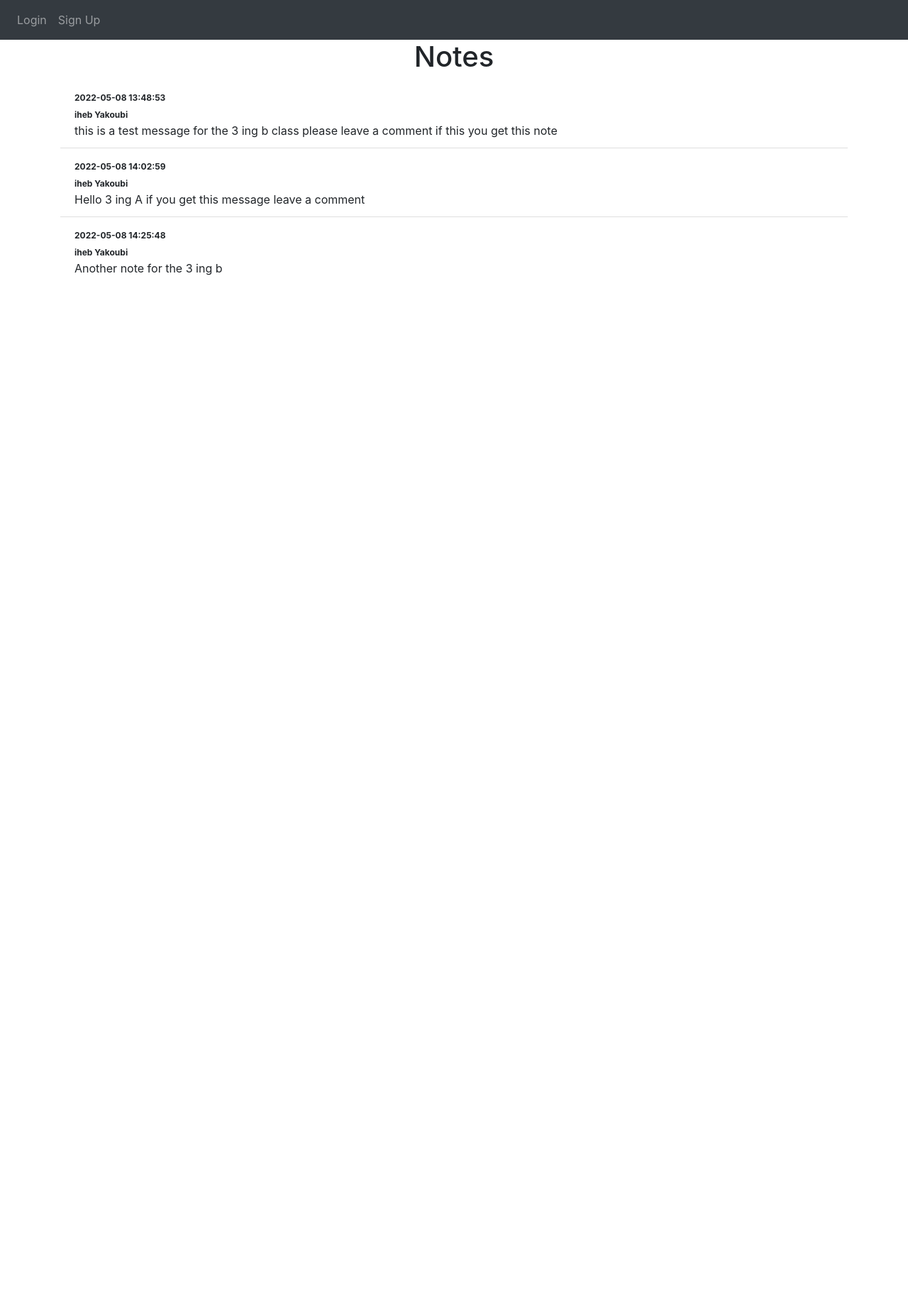
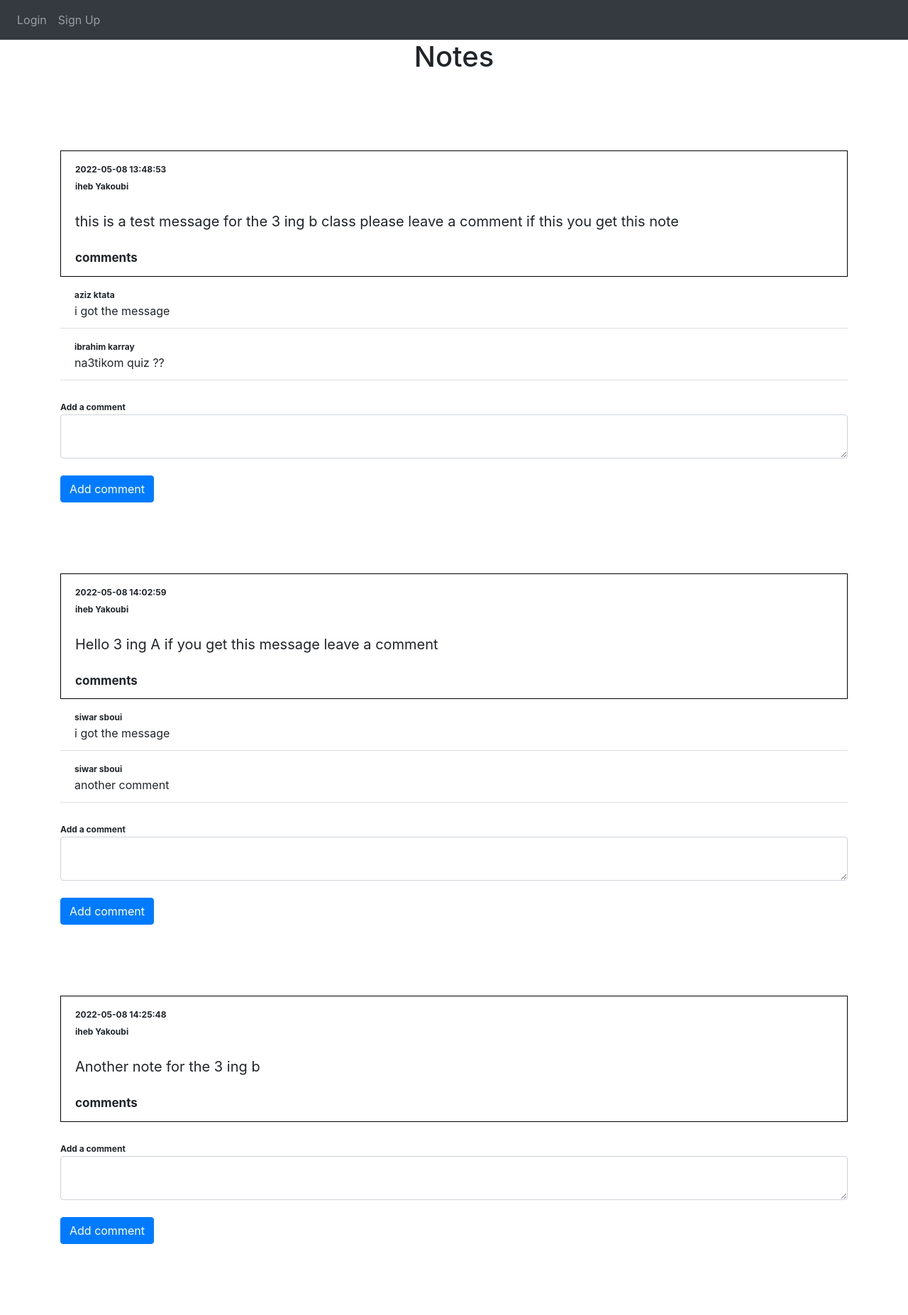
Before and after one commit to yaakoubiIheb/FlaskNotesProject, a Flask app: template website/templates/studentHome.html in a window 1280 px wide. Shown: the whole page at 71% size. Before the commit the page ends 388 px from the top, so only its background shows below. Run offline with Flask 2, Linux system fonts and the light colour scheme; the template is opened without the code that fills it: values that come from a table or form of the project are taken from there, others are empty; data comes from the database, SQL or seed files in the repository; both versions use the stored data as it was after the commit; some libraries are stand-ins or nearby versions.

Commit message:
updated-version

```diff
--- a/website/__init__.py
+++ b/website/__init__.py
@@ -19,7 +19,7 @@ def create_app():
     app.register_blueprint(views, url_prefix='/')
     app.register_blueprint(auth, url_prefix='/')
 
-    from .models import User, Note
+    from .models import User, Note ,Comment
 
     create_database(app)
 
--- a/website/templates/studentHome.html
+++ b/website/templates/studentHome.html
@@ -1,14 +1,47 @@
 {% extends "base.html" %} {% block title %}Home{% endblock %} {% block content
     %}
     <h1 align="center">Notes</h1>
-    <ul class="list-group list-group-flush" id="notes">
+    <ul class="list-group list-group-flush" id="notes" style="margin-bottom: 100px;">
       {% for note in notes %}
-      <li class="list-group-item">
+      <li class="list-group-item" style="margin-top: 100px; border:1px solid black;">
         <span  align="right" style="font-weight:bold; font-size:12px">{{note.date}}</span><br/>
         <span style="font-weight:bold; font-size:12px">{{note.username}}</span><br/>
 
-        {{ note.data }}
+
+        <br/>
+        <span style="font-size:20px">{{ note.data }}</span>
+
+
+
+
+        <br/> <br/>
+          <span style="font-size:17px ; font-weight:bold">comments</span>
+          <ul class="list-group list-group-flush" id="comments"></ul>
+          {% for comment in note.comments %}
+          <li class="list-group-item">
+            <span style="font-weight:bold; font-size:12px">{{comment.username}}</span><br/>
+            {{ comment.data }}
+          {% endfor %}
+
+        </li>
+
+
+        <div>
+          <br/>
+          <form method="post" action="http://127.0.0.1:5000/comment/{{note.id}}">
+            <span style="font-size:12px ; font-weight:bold">Add a comment</span>
+            <textarea name="comment" id="comment" class="form-control"></textarea>
+            <br/>
+            <button type="submit" class="btn btn-primary">Add comment</button>
+          </form>
+        </div>
+
+
       </li>
+
+
       {% endfor %}
     </ul>
+
+
     {% endblock %}
```
Also changed, not shown: website/models.py (+10 -0 lines), website/templates/home.html (+58 -13 lines), website/views.py (+40 -2 lines), website/database.db.
